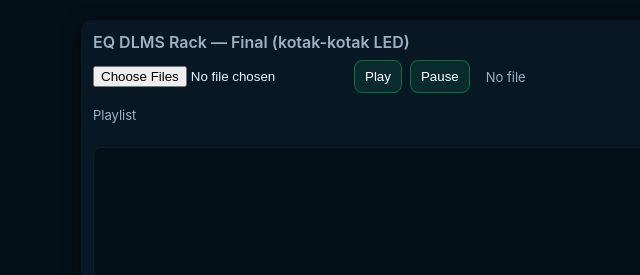
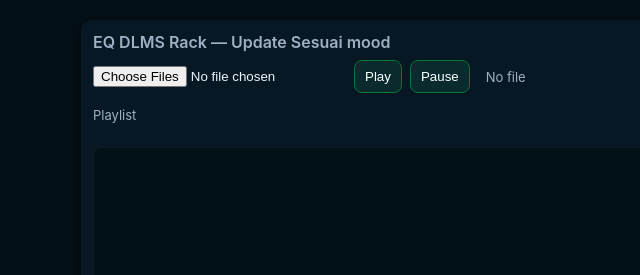
Before and after one commit to Agubgstore/equalizer-, a plain HTML site: page index.html in a window 1280 px wide. Shown: the top 275 px of the page, 21-661 px from the left. Drawn offline with Linux system fonts and the light colour scheme.

Commit message:
Update index.html

```diff
--- a/index.html
+++ b/index.html
@@ -3,7 +3,7 @@
 <head>
 <meta charset="utf-8" />
 <meta name="viewport" content="width=device-width,initial-scale=1" />
-<title>EQ DLMS Rack — Final (LED B: kotak-kotak)</title>
+<title>EQ DLMS Rack</title>
 <style>
 :root{
   --bg:#041017; --panel:#071824; --muted:#9fb0c4; --accent:#0bb;
@@ -75,7 +75,7 @@ input[type=range].vert{height:120px;width:24px;writing-mode:bt-lr;-webkit-appear
 <body>
   <div class="wrap">
     <div class="rack">
-      <div class="title">EQ DLMS Rack — Final (kotak-kotak LED)</div>
+      <div class="title">EQ DLMS Rack — Update Sesuai mood</div>
 
       <!-- upload + play -->
       <div class="topRow">
```
